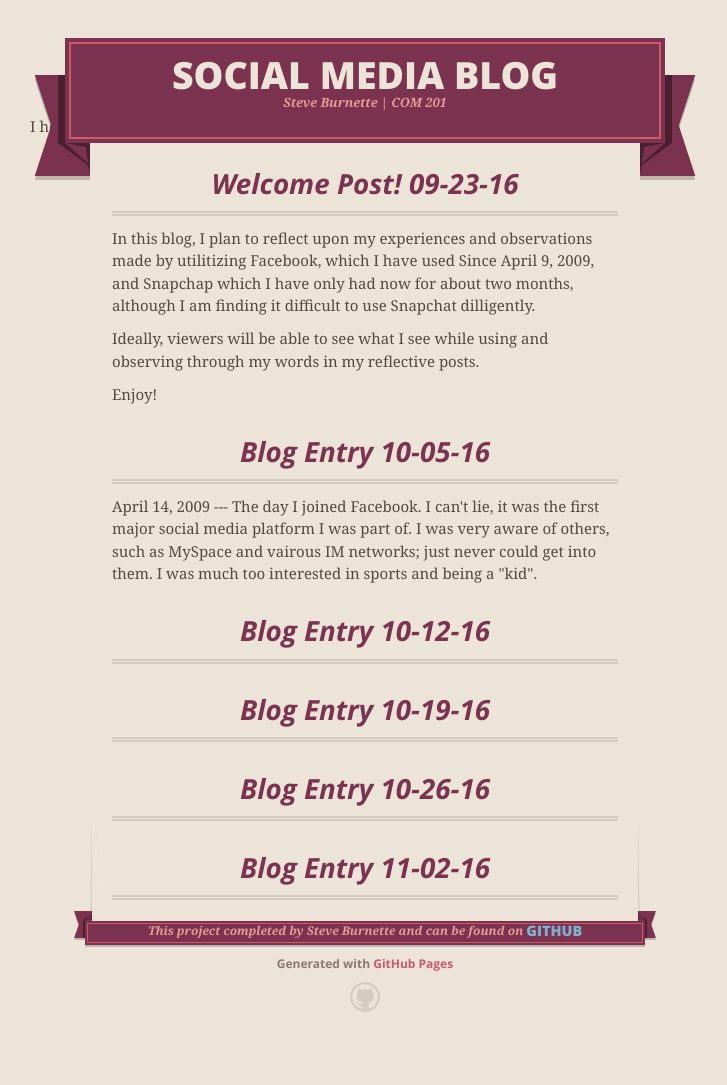
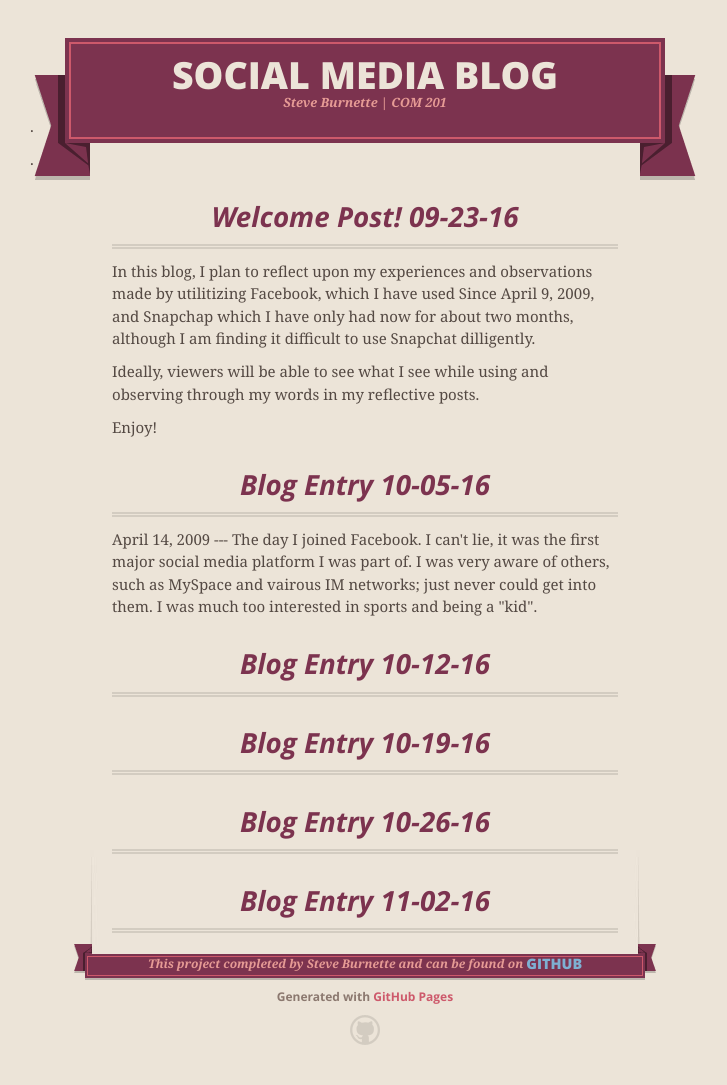
Before and after one commit to sburnet1/Social-Media-Presence-Blog, a Jekyll site: the page index.html, which Jekyll copies as it is, in a window 1280 px wide. Shown: the whole page, without its empty margins (275-1002 px from the left). Built offline with Jekyll 4.4.1, drawn with Linux system fonts in a browser that asks for light colours; nearby versions of some CDN libraries; before the commit the page ends 1052 px from its top, so only the background shows below that.

Commit message:
Update index.html

```diff
--- a/index.html
+++ b/index.html
@@ -37,8 +37,8 @@
 
       </header>
 
-      <p>I hope everyone enjoys what I have learned and have to say!</p>
-      <p></p>
+      <p>  .</p>
+      <p>   .</p>
       <p></p>
       <section id="main_content">
         <h3>
```
